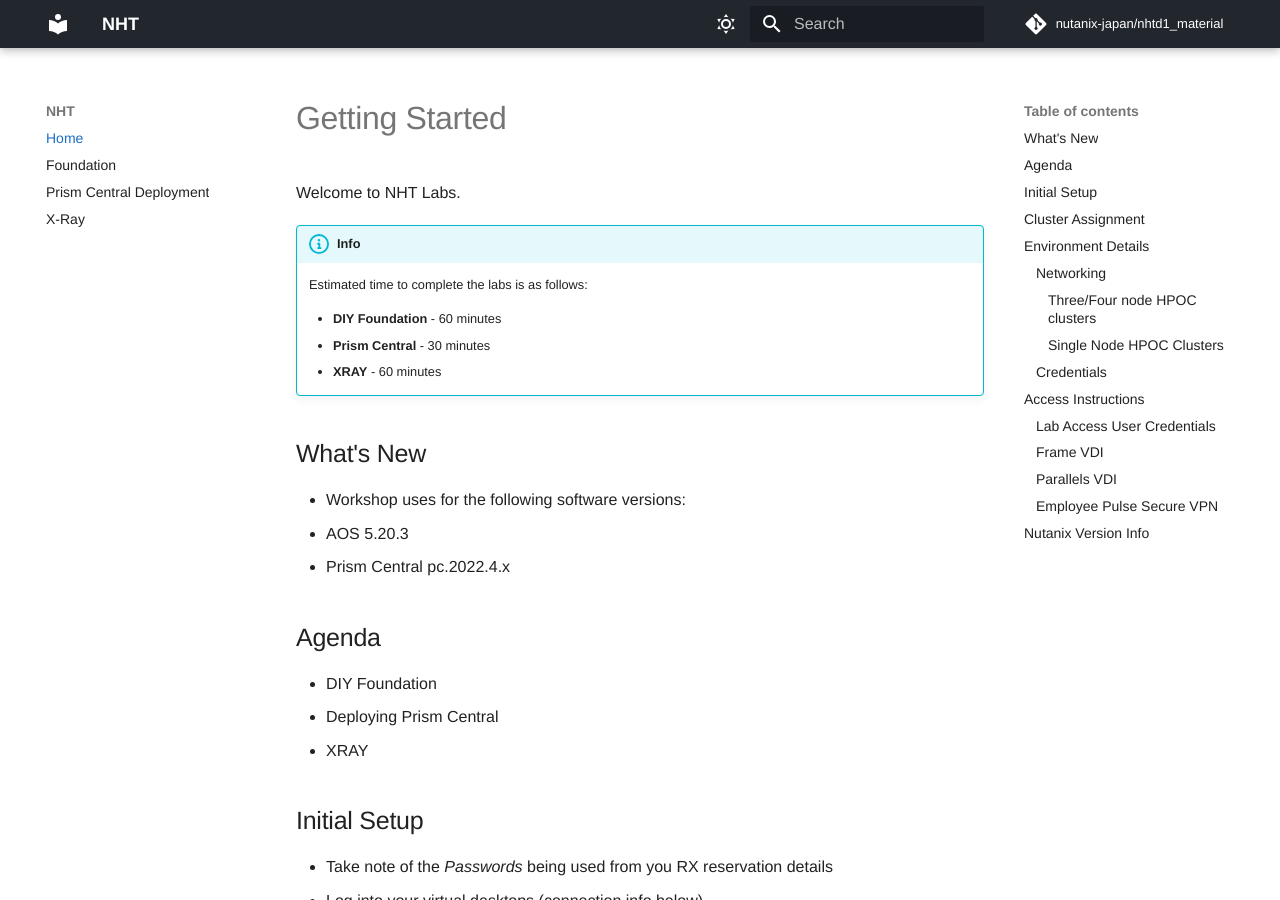
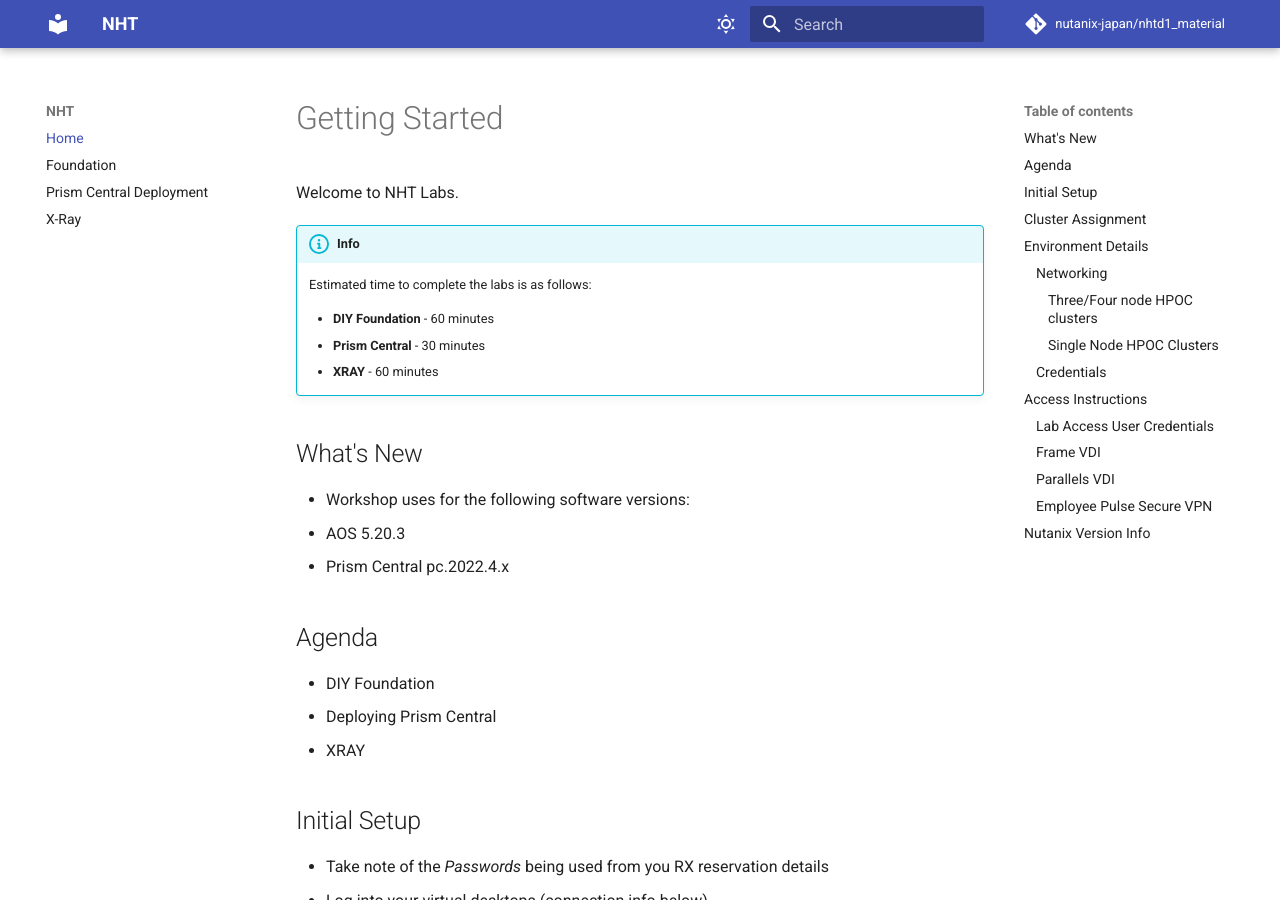
Before and after one commit to rahuman23/foundation-DSTA-NHT, an MkDocs documentation site: the page built from docs/index.md, in a window 1280 px wide and 900 px high. Built offline with MkDocs 1.6.1 and Material for MkDocs 9.7.7, drawn with Linux system fonts in a browser that asks for light colours; some web fonts are replaced; comment, search, counter and statistics services are not loaded.

Commit message:
Mon Jan 16 14:22:37 JST 2023

```diff
--- a/mkdocs.yml
+++ b/mkdocs.yml
@@ -76,9 +76,9 @@
 plugins:
     - search
 
-# Style sheeting here
-extra_css:
-  - stylesheets/extra.css
+# # Style sheeting here
+# extra_css:
+#   - stylesheets/extra.css
 
 # Site navigation
 
```
